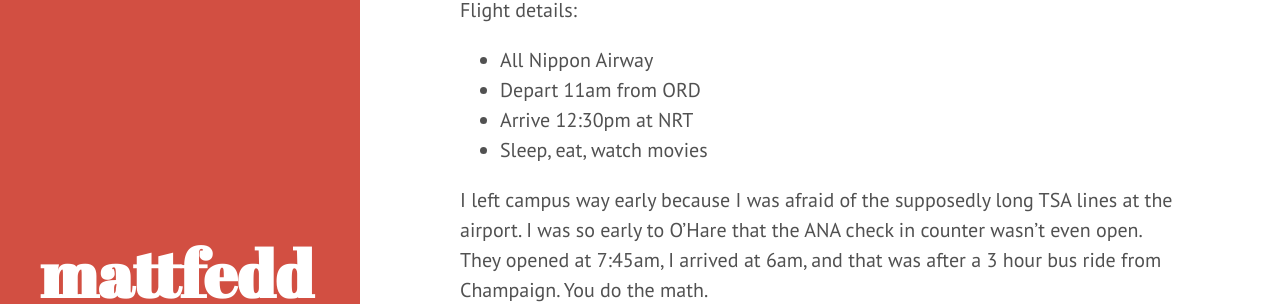
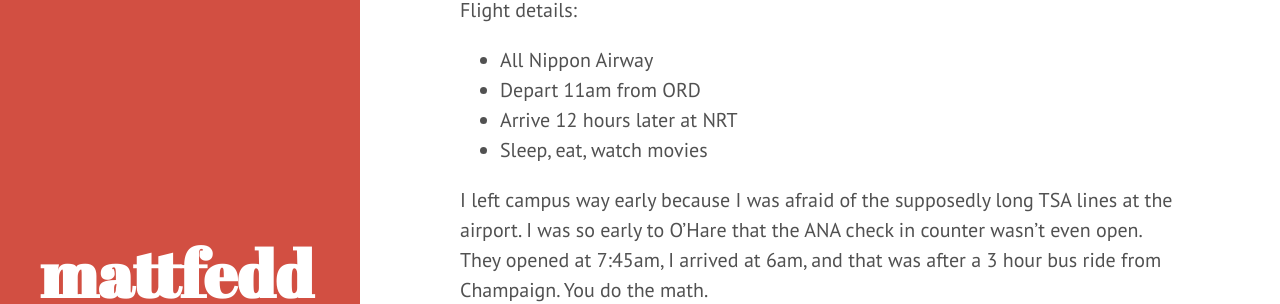
Before and after one commit to mattfedd/mattfedd.github.io, a Jekyll site: the page built from _posts/2016-05-20-travelling-to-japan-first-day.markdown, in a window 1280 px wide and 900 px high. Shown: the part 233-537 px from the top of the window. Built offline with Jekyll 4.4.1, drawn with Linux system fonts in a browser that asks for light colours.

Commit message:
Post update: Travelling to Japan + First Day

```diff
--- a/_posts/2016-05-20-travelling-to-japan-first-day.markdown
+++ b/_posts/2016-05-20-travelling-to-japan-first-day.markdown
@@ -9,7 +9,7 @@ Flight details:
 
 - All Nippon Airway
 - Depart 11am from ORD
-- Arrive 12:30pm at NRT
+- Arrive 12 hours later at NRT
 - Sleep, eat, watch movies
 
 I left campus way early because I was afraid of the supposedly long TSA lines at the airport. I was so early to O'Hare that the ANA check in counter wasn't even open. They opened at 7:45am, I arrived at 6am, and that was after a 3 hour bus ride from Champaign. You do the math.
```
